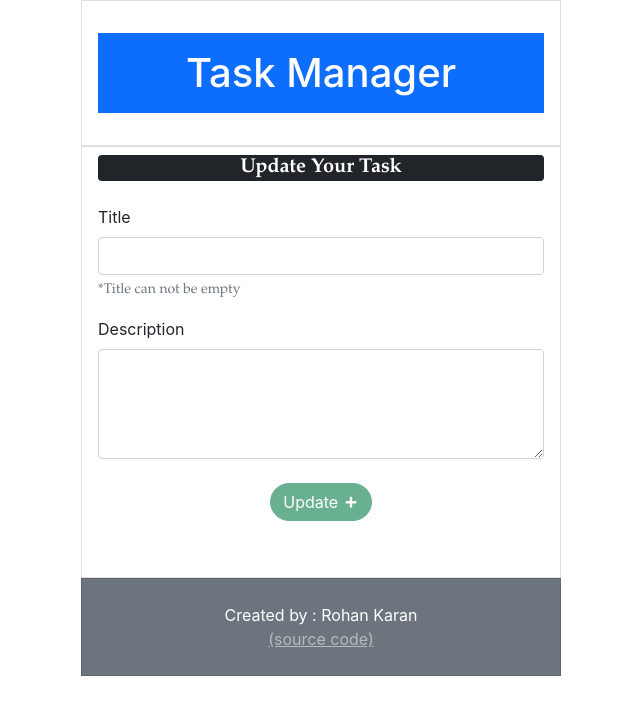
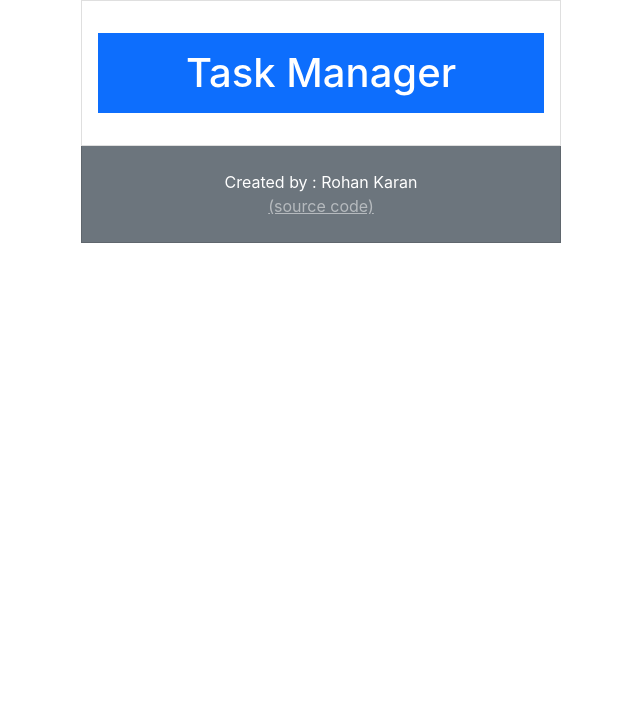
Before and after one commit to RohanKaran/crud-frontend, a React (Create React App) app: page /crud-frontend/1 in a window 1280 px wide. Shown: the top 714 px of the page, without its empty margins (319-959 px from the left). Built offline with nearby package versions, Linux system fonts and the light colour scheme; no server answers.

Commit message:
changed nanoid param

```diff
--- a/src/components/Todo.js
+++ b/src/components/Todo.js
@@ -30,7 +30,7 @@ function TodoItem(props) {
                 <Dropdown.Toggle variant={'outline-primary'}/>
                 <Dropdown.Menu align={'end'}>
                     <div align={'right'}>
-                    <Dropdown.Item href={`/crud-frontend/${props.todo.nanoid}`} >
+                    <Dropdown.Item href={`/crud-frontend/update`}>
                     <span style={{'float':'left'}}>Update</span> <FaPencilAlt style={{'padding-bottom':'3px'}} className={'link-warning'}/></Dropdown.Item>
 
                     <Dropdown.Item onClick={() => deleteTodoHandler(props.todo.nanoid)} style={{"align":"right"}}>
--- a/src/index.js
+++ b/src/index.js
@@ -18,7 +18,7 @@ ReactDOM.render(
 
       <Routes>
           <Route path='/crud-frontend' element={<App/>}/>
-          <Route exact path='/crud-frontend/:nanoid' element={<Update/>}/>
+          <Route path='/crud-frontend/update' element={<Update/>}/>
 
       </Routes>
   </Router>
```
